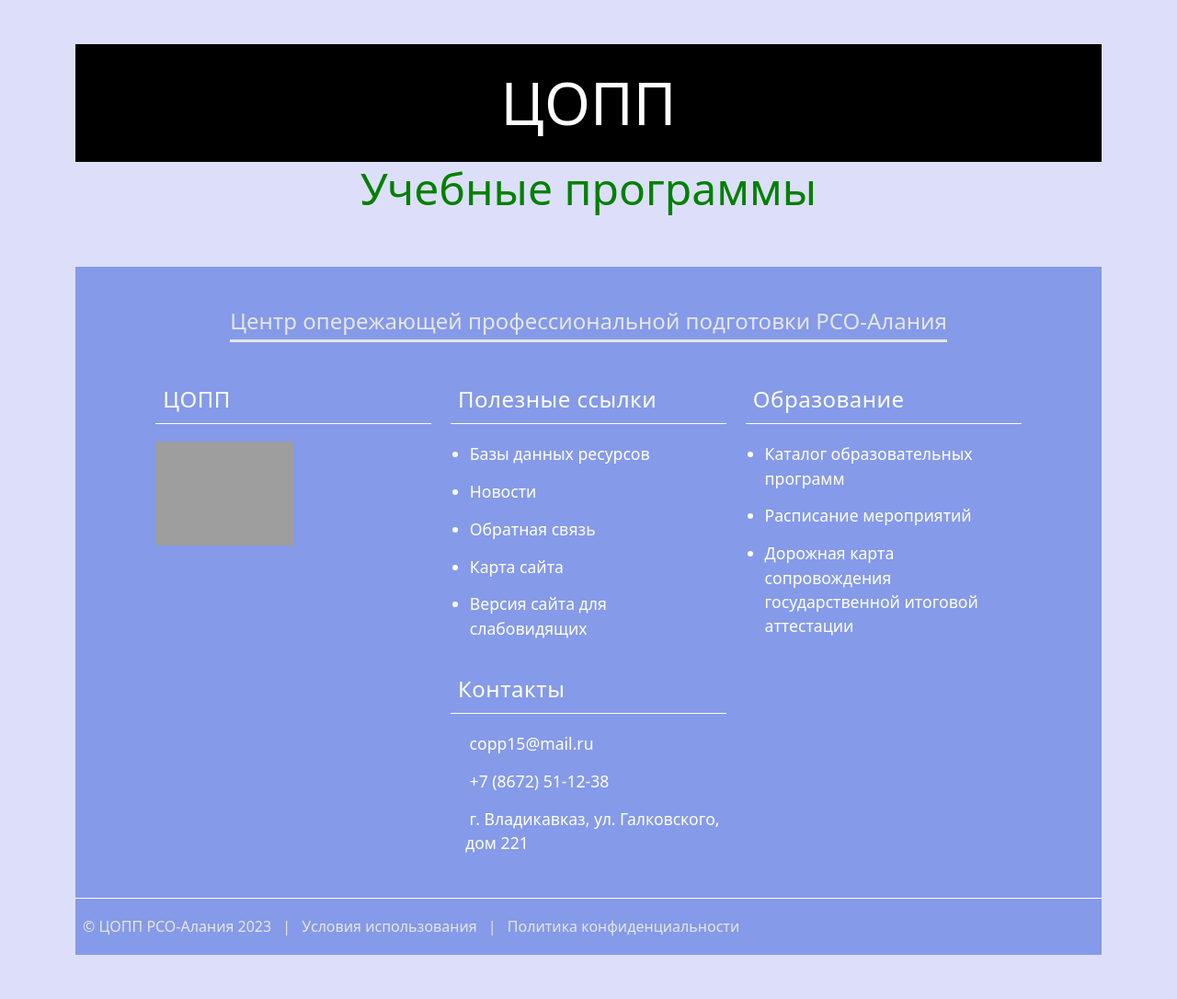
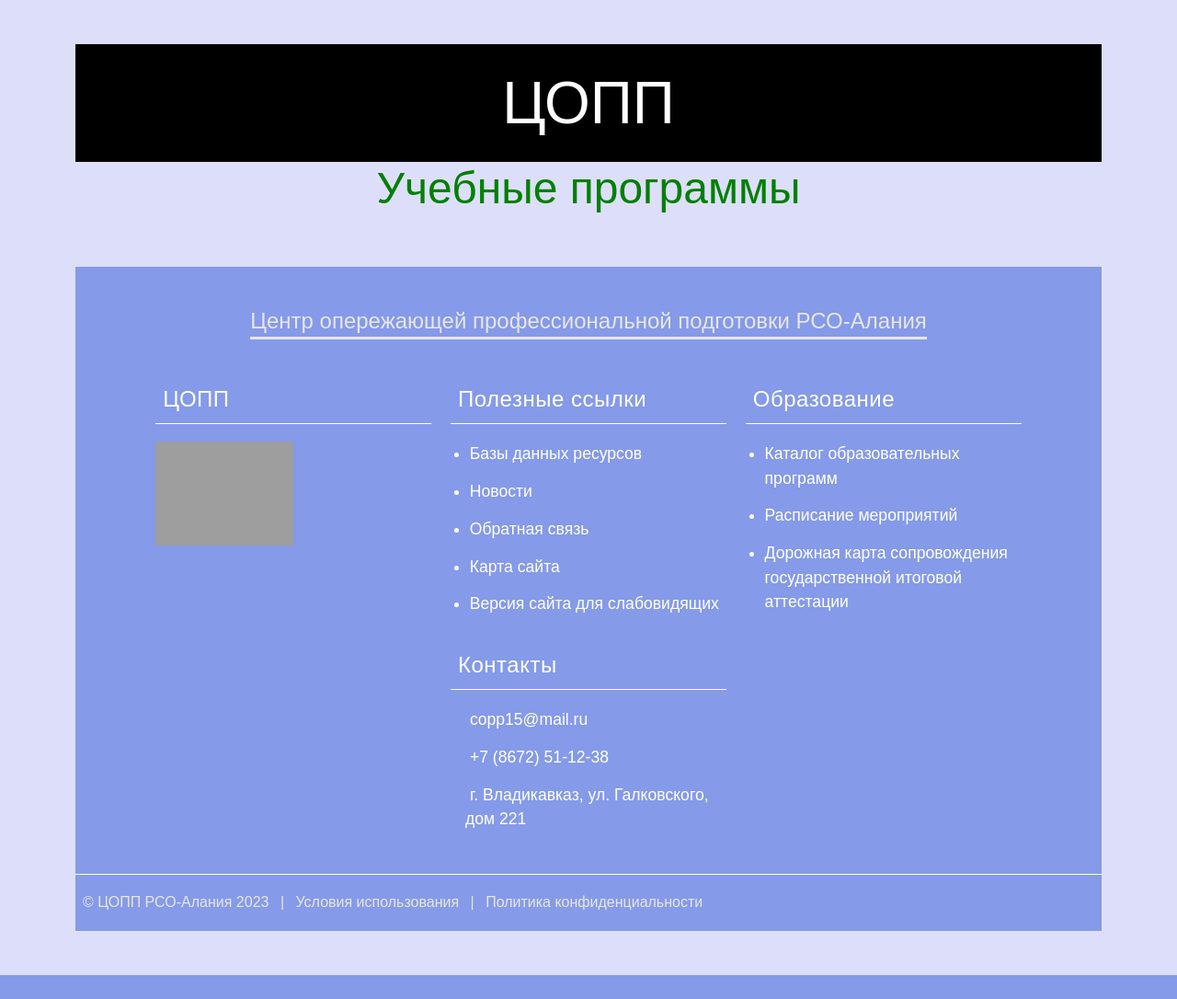
Before and after one commit to CarloDiPalma/copp, a Django app: page /programs/ in a window 1280 px wide. Shown: the whole page at 92% size. After the commit the page ends 1060 px from the top, so only its background shows below. Run offline with Django 4.2, Linux system fonts and the light colour scheme; data that the repository does not hold is empty; some libraries are stand-ins or nearby versions; grey boxes are pictures that could not be loaded.

Commit message:
Add Arial font-style

```diff
--- a/static/css/style.css
+++ b/static/css/style.css
@@ -1,16 +1,18 @@
 body {
     background: rgba(89,95,232,.2);
     margin:0;
-
+    font-family: Arial;
 }
 
-a{
-text-decoration: none;
-color:inherit}
+a {
+    text-decoration: none;
+    color:inherit;
+}
 
-ul{
-margin:0 0 0 1.3rem;
-padding:0}
+ul {
+    margin:0 0 0 1.3rem;
+    padding:0;
+}
 
  h1{color:green;
     text-align:center;
```
